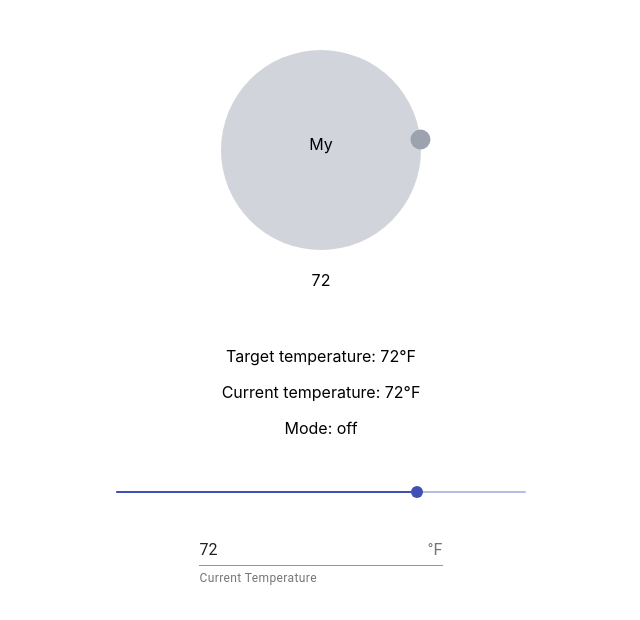
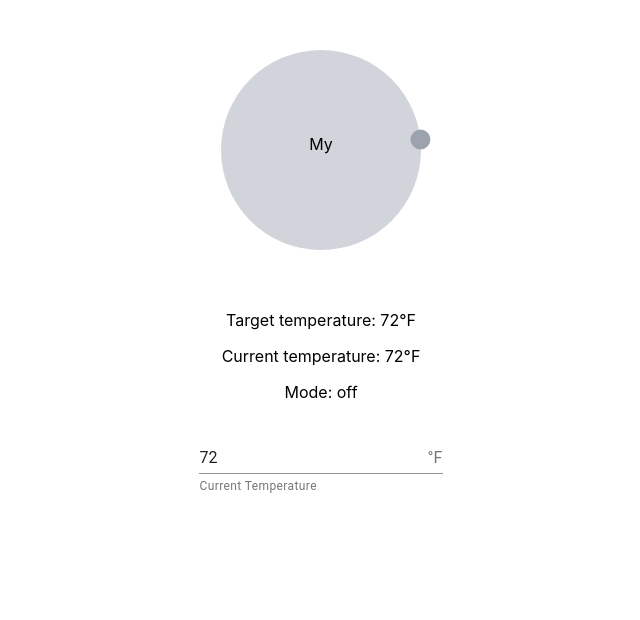
Before and after one commit to hellodommy/cs3249-radial-slider, a React (Create React App) app: page / in a window 1280 px wide. Shown: the top 620 px of the page, without its empty margins (319-959 px from the left). Built offline with nearby package versions, Linux system fonts and the light colour scheme.

Commit message:
Pass target temp from radial slider to widget

```diff
--- a/src/RadialSlider.jsx
+++ b/src/RadialSlider.jsx
@@ -31,7 +31,6 @@ class RadialSlider extends React.Component {
       xcord: 0,
       ycord: 0,
       isMouseDown: false,
-      targetTemp: 72
     };
   }
 
@@ -61,19 +60,19 @@ class RadialSlider extends React.Component {
       if (radians <= 180 && radians > -Math.PI / 2) {
         const adjRad = radians + Math.PI / 2;
         const tt = Math.floor(adjRad / (Math.PI / 15) + 50);
-        this.setState({ targetTemp: tt })
+        this.props.onTemperatureChange(tt);
       } else if (radians >=0 && radians < Math.PI / 2) {
         const adjRad = radians + Math.PI / 2;
         const tt = Math.floor(adjRad / (Math.PI / 15) + 50);
-        this.setState({ targetTemp: tt });
+        this.props.onTemperatureChange(tt);
       } else if (radians >= Math.PI / 2 && radians <= Math.PI) {
         const adjRad = radians + Math.PI / 2;
         const tt = Math.floor(adjRad / (Math.PI / 15) + 50);
-        this.setState({ targetTemp: tt });
+        this.props.onTemperatureChange(tt);
       } else {
         const adjRad = radians + (2.5 * Math.PI);
         const tt = Math.floor(adjRad / (Math.PI / 15) + 50);
-        this.setState({ targetTemp: tt });
+        this.props.onTemperatureChange(tt);
       }
       // mathpi / 15 = 1 fahrenheit
       this.setState({ xknob: getKnobCoords(radians)[0] });
@@ -94,7 +93,8 @@ class RadialSlider extends React.Component {
   render() {
     const xknob = this.state.xknob;
     const yknob = this.state.yknob;
-    const targetTemp = this.state.targetTemp;
+    const targetTemperature = this.props.targetTemperature;
+
     return (
       <div>
         <svg width="200px" height="200px" overflow="visible">
@@ -119,7 +119,7 @@ class RadialSlider extends React.Component {
             My
           </text>
         </svg>
-        <p>{targetTemp}</p>
+        <p>{targetTemperature}</p>
       </div>
     );
   }
--- a/src/Widget.jsx
+++ b/src/Widget.jsx
@@ -49,18 +49,12 @@ class Widget extends React.Component {
           alignItems="center"
         >
           <Grid item xs={4} style={{ width: "100%", marginTop: "50px"}}>
-            <RadialSlider />
+            <RadialSlider onTemperatureChange={this.handleTargetTempChange}/>
           </Grid>
           <Grid item xs={4}>
             <p>Target temperature: {targetTemperature}°F</p>
             <p>Current temperature: {currTemperature}°F</p>
             <p>Mode: {mode}</p>
-          </Grid>
-          <Grid item xs={4} style={{ width: "100%" }}>
-            <LinearSlider
-              targetTemperature={targetTemperature}
-              onTemperatureChange={this.handleTargetTempChange}
-            />
           </Grid>
           <Grid item xs={12}>
             <Thermometer
```
